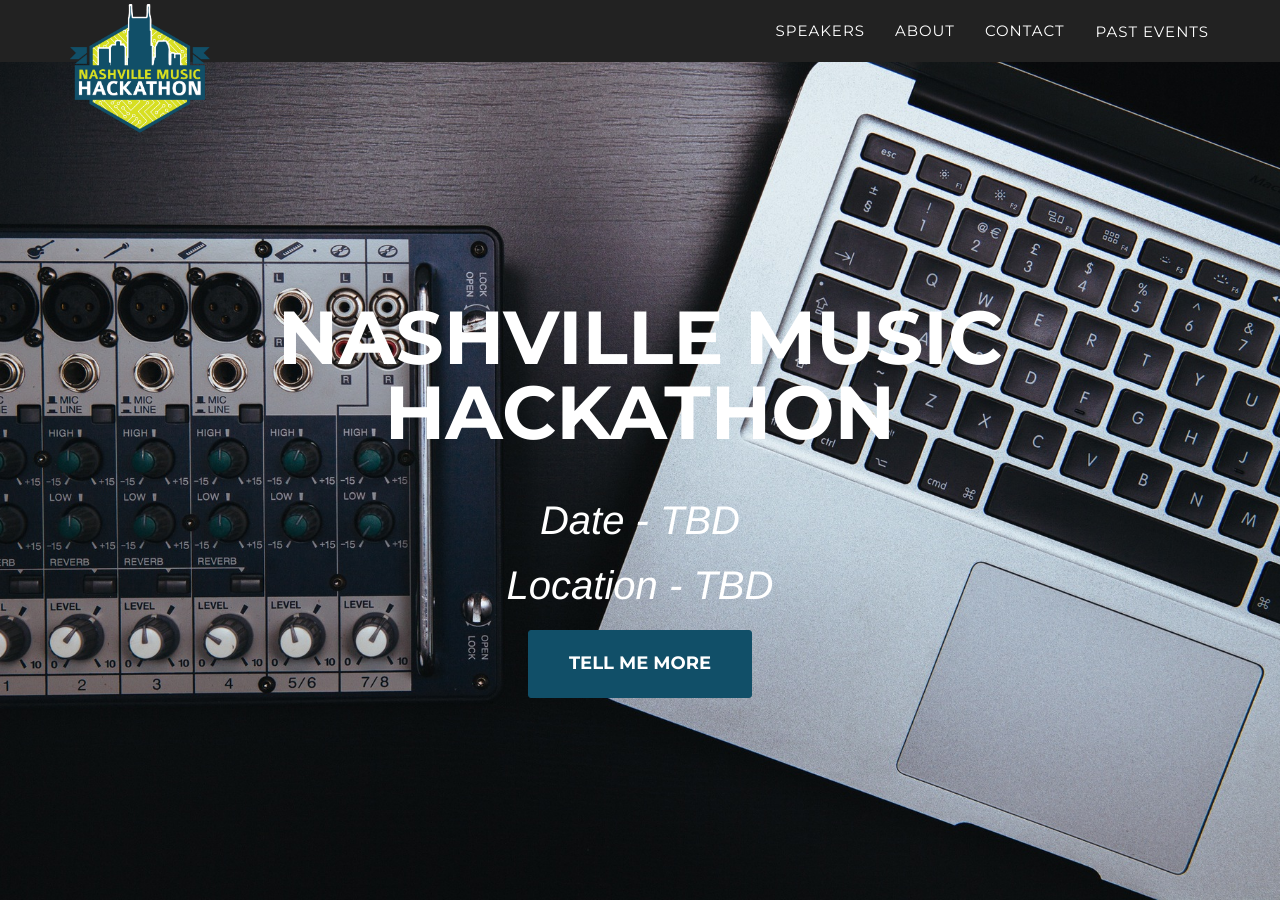
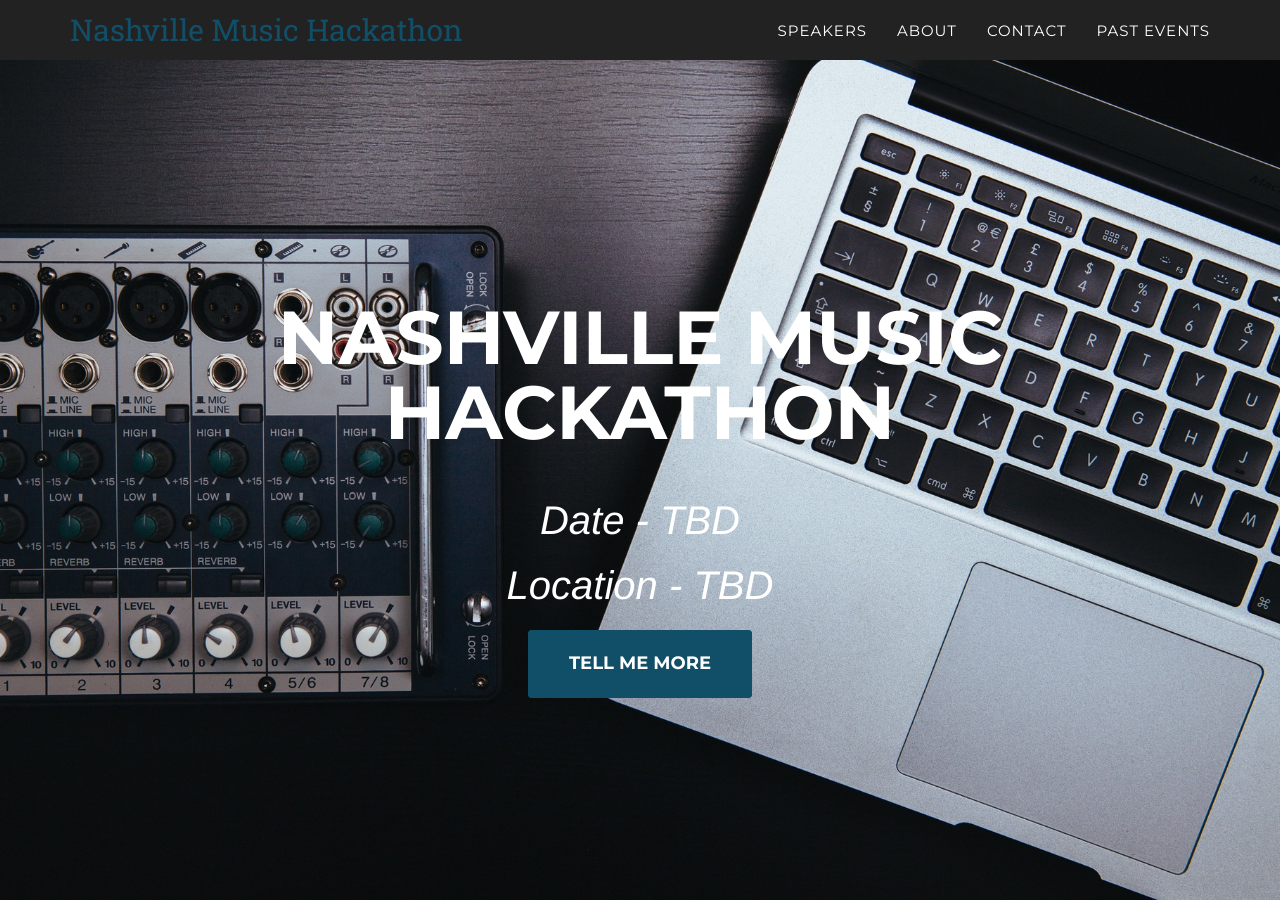
Before and after one commit to CoreyAR/nashville-music-hackathon, a Jekyll site: the page built from index.html, in a window 1280 px wide and 900 px high. Built offline with Jekyll 4.4.1, drawn with Linux system fonts in a browser that asks for light colours; some web fonts are replaced.

Commit message:
Better mobile styles

```diff
--- a/_includes/css/agency.css
+++ b/_includes/css/agency.css
@@ -247,7 +247,6 @@
 }
 
 .navbar-default .navbar-brand {
-    font-family: "Kaushan Script","Helvetica Neue",Helvetica,Arial,cursive;
     color: #{{ site.data.template.color.primary }};
 }
 
--- a/_includes/css/main.css
+++ b/_includes/css/main.css
@@ -677,7 +677,6 @@
 }
 
 .navbar-default .navbar-brand {
-  font-family: "Kaushan Script","Helvetica Neue",Helvetica,Arial,cursive;
   color: #{{ site.data.template.color.primary }};
 }
 
--- a/_includes/current_data/header.html
+++ b/_includes/current_data/header.html
@@ -3,14 +3,14 @@
     <div class="container">
         <!-- Brand and toggle get grouped for better mobile display -->
         <div class="navbar-header page-scroll">
-            <button type="button" class="navbar-toggle" data-toggle="collapse" data-target="#bs-example-navbar-collapse-1">
-                <span class="sr-only">Toggle navigation</span>
+            <button type="button" class="navbar-toggle collapsed" data-toggle="collapse" data-target="#bs-example-navbar-collapse-1" aria-expanded="false">
+                    <span class="sr-only">Toggle navigation</span>
                 <span class="icon-bar"></span>
                 <span class="icon-bar"></span>
                 <span class="icon-bar"></span>
             </button>
             <a class="navbar-brand page-scroll" href="/">
-                <img src="{{ "/static/img/logos/nash_music_hackathon_logo_no_date.png" | prepend: site.baseurl }}" style="margin-top:-15px" width="140px" alt="icon-about">
+                Nashville Music Hackathon
             </a>
         </div>
 
@@ -30,7 +30,7 @@
                     <a class="page-scroll" href="{{ "#contact" | prepend: site.baseurl }}" >Contact</a>
                 </li>
                 <li class="dropdown">
-                    <a class="btn btn-secondary dropdown-toggle" href="#" role="button" id="dropdownMenuLink" data-toggle="dropdown" aria-haspopup="true"
+                    <a class="dropdown-toggle" href="#" role="button" id="dropdownMenuLink" data-toggle="dropdown" aria-haspopup="true"
                         aria-expanded="false">
                         Past Events
                     </a>
@@ -45,7 +45,6 @@
     </div>
     <!-- /.container-fluid -->
 </nav>
-
 <!--
         {% for page in site.pages %}
           {% if page.title %}<a class="page-link" href="{{ page.url | prepend: site.baseurl }}">{{ page.title }}</a>{% endif %}
--- a/_includes/current_data/intro.html
+++ b/_includes/current_data/intro.html
@@ -11,10 +11,10 @@
                     </p>
                 </div>
             </div>
-            <div>
-                <center style='margin: 25px'>
-                    <a href="" class="page-scroll btn btn-xl">Registration Opening Soon</a>
-                </center>
+            <div class="row" style="text-align: center; padding-bottom: 25px">
+                    <!-- <div class="col-xs-offset-3 col-xs-6" style="text-align: center;"> -->
+                    <a href="" class="btn btn-sm">Registration Opening Soon</a>
+                    <!-- </div> -->
             </div>
             <div class='col-12 notified'>
                 <h3>Get notified about the Nashville Music Hackathon</h3>
--- a/_sass/2017_sass/_home.scss
+++ b/_sass/2017_sass/_home.scss
@@ -1,7 +1,7 @@
 .details {
   font-size: 20px;
   // font-family: 'Roboto', sans-serif;
-  min-width: 500px;
+  // min-width: 500px;
   display: block;
   margin: 25px 25px 25px 25px;
   text-align: center;
```
